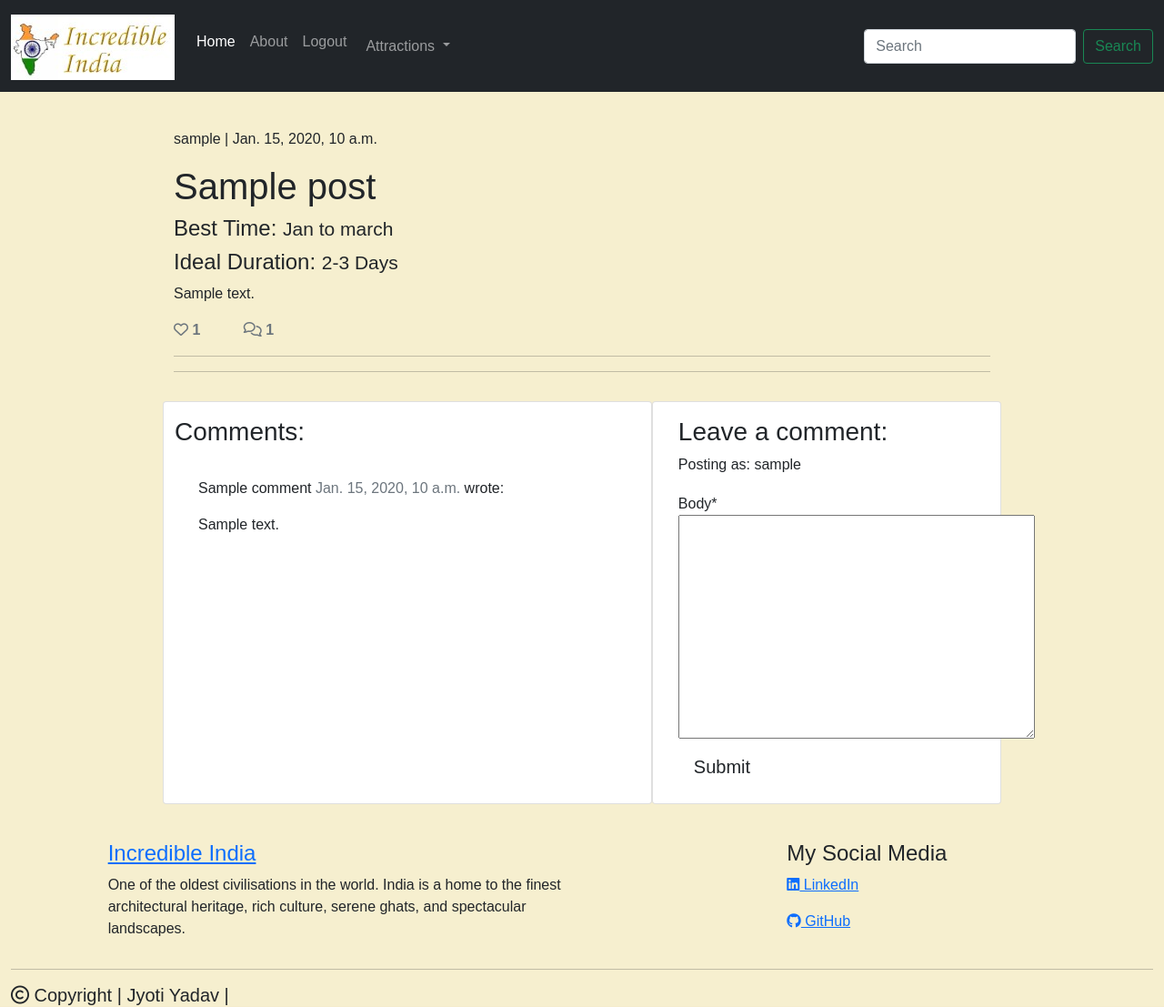
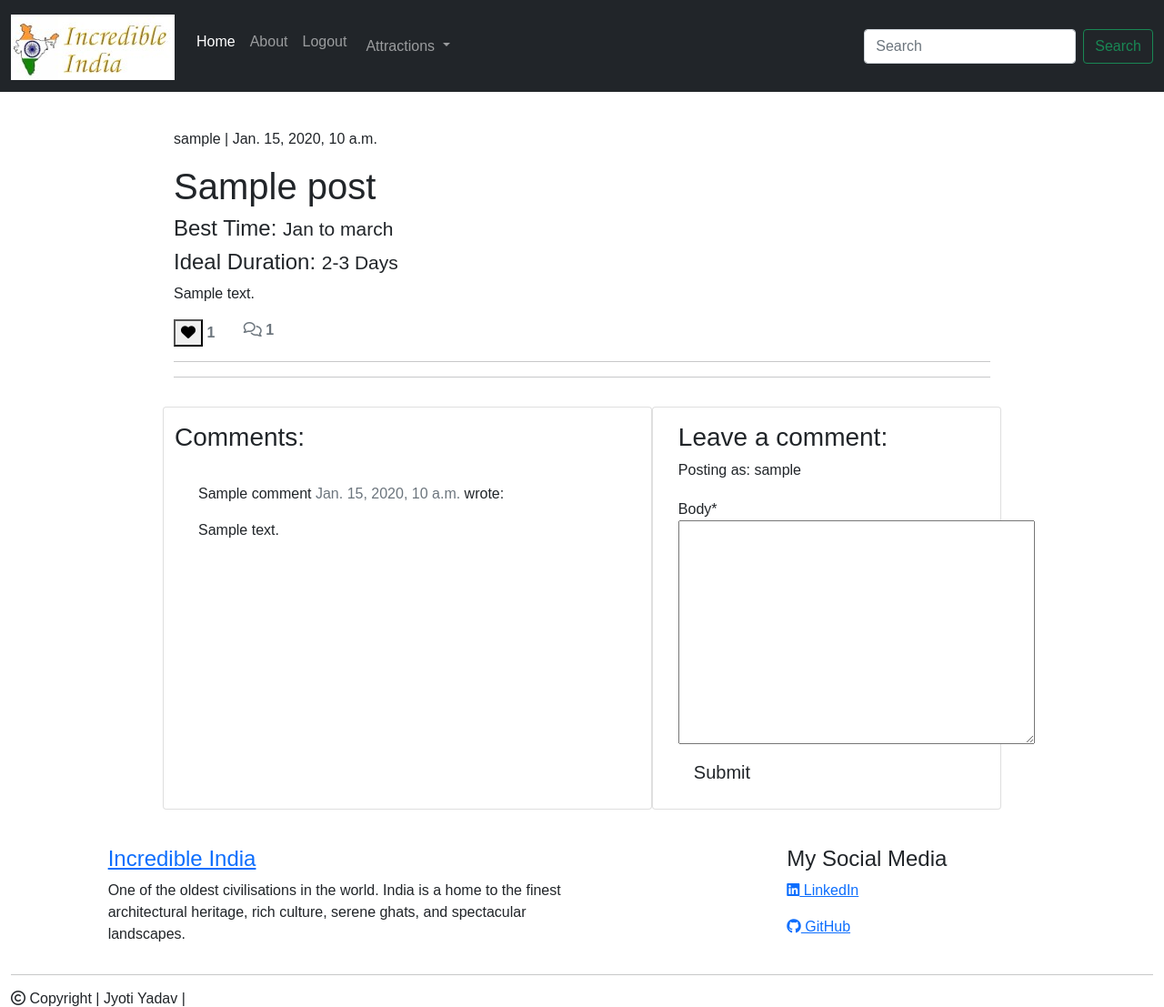
Before and after one commit to jyotiyadav2508/Blog_Website_PP4, a Django app: a page that uses templates/base.html in a window 1280 px wide. Shown: the whole page at 91% size. Run offline with Django 3.2, Linux system fonts and the light colour scheme; a user stored in the database is signed in; tables that the repository leaves empty hold one stand-in row (values such as "Sample post"); one stand-in notice (Sample message) is shown; some libraries are stand-ins or nearby versions.

Commit message:
Create view for like/unlike a post

```diff
--- a/blog/urls.py
+++ b/blog/urls.py
@@ -4,4 +4,5 @@ from django.urls import path
 urlpatterns = [
     path('', views.PostList.as_view(), name='home'),
     path('<slug:slug>/', views.PostDetail.as_view(), name='post_detail'),
+    path('like/<slug:slug>/', views.PostLike.as_view(), name='post_like'),
 ]
--- a/blog/views.py
+++ b/blog/views.py
@@ -1,5 +1,7 @@
-from django.shortcuts import render, get_object_or_404
+from django.shortcuts import render, get_object_or_404, reverse
 from django.views import generic, View
+from django.contrib import messages
+from django.http import HttpResponseRedirect
 from .models import Post
 from .forms import CommentForm
 
@@ -17,7 +19,7 @@ class PostList(generic.ListView):
 
 class PostDetail(View):
     """
-    Render the full Post details page
+    Render the full Post details page with approved comments
     """
     def get(self, request, slug, *args, **kwargs):
         queryset = Post.objects.filter(status=1)
@@ -39,6 +41,9 @@ class PostDetail(View):
         )
 
     def post(self, request, slug, *args, **kwargs):
+        """
+        Current user can submit a comment on the post
+        """
         queryset = Post.objects.filter(status=1)
         post = get_object_or_404(queryset, slug=slug)
         comments = post.comments.filter(approved=True).order_by('created_on')
@@ -67,3 +72,20 @@ class PostDetail(View):
                 "comment_form": CommentForm()
             },
         )
+
+
+class PostLike(View):
+    """
+    When a post is liked/unliked, the slug is noted
+    and the like/unlike is counted. Total likes display
+    """
+    def post(self, request, slug, *args):
+        post = get_object_or_404(Post, slug=slug)
+
+        if post.likes.filter(id=self.request.user.id).exists():
+            post.likes.remove(request.user)
+            messages.success(request, 'You have unliked this post.')
+        else:
+            post.likes.add(request.user)
+            messages.success(request, 'You have liked this post, Thanks!')
+        return HttpResponseRedirect(reverse('post_detail', args=[slug]))
--- a/static/css/style.css
+++ b/static/css/style.css
@@ -1,5 +1,5 @@
 body {
-    background-color: #f6efcf;
+    /* background-color: #f6efcf; */
     font-family: 'Source Sans Pro', sans-serif;
     margin-bottom: 60px;
     height: 100vh;
@@ -42,9 +42,9 @@ body {
 #footer {
     position: relative;
     padding: 25px;
-    margin-top: 50px;
-    background-color: rgb(36, 35, 35);
-    color: #fff;
+    margin: 50px;
+    background-color: rgb(113, 110, 110);
+    color: #E84610;
     width: 100%;
     z-index: 1000;
     border-top: 2px solid #E84610;
--- a/templates/base.html
+++ b/templates/base.html
@@ -85,6 +85,18 @@
             </div>
         </div>
     </nav>
+    <div class="container">
+        <div class="row">
+            <div class="col-md-8 offset-md-2">
+                {% for message in messages %}
+                <div class="alert {{ message.tags }} alert-dismissible fade show" id="msg" role="alert">
+                    {{ message | safe }}
+                    <button type="button" class="btn-close" data-bs-dismiss="alert" aria_label="Close"></button>
+                </div>
+                {% endfor %}
+            </div>
+        </div>
+    </div>
 
     <section>
         {% block content %}
@@ -113,9 +125,16 @@
             </div>
             <hr>
             <div class="copyright">
-                <h5><i class="far fa-copyright"></i> Copyright | Jyoti Yadav | <span id="year"></span></h5>
+                <h6><i class="far fa-copyright"></i> Copyright | Jyoti Yadav | <span id="year"></span></h6>
             </div>
     </footer>
+    <script>
+        setTimeout(function() {
+            let messages = document.getElementById("msg");
+            let alert = new bootstrap.Alert(messages);
+            alert.close();
+        }, 3000);
+    </script>
 </body>
 
 </html>
--- a/templates/post_detail.html
+++ b/templates/post_detail.html
@@ -32,7 +32,22 @@
                 </p>
                 <div class="row">
                     <div class="col-1">
-                        <strong class="text-secondary"><i class="far fa-heart"></i> {{ post.number_of_likes }} </strong>
+                        <strong>
+                            {% if user.is_authenticated %}
+                            <form class="d-inline" action="{% url 'post_like' post.slug %}" method="POST">
+                                {% csrf_token %}
+                                {% if liked %}
+                                <button type="submit" name="blogpost_id" value="{{post.slug}}" class="btn-like"><i class="fas fa-heart"></i></button>
+                                {% else %}
+                                <button type="submit" name="blogpost_id" value="{{post.slug}}" class="btn-like"><i class="far fa-heart"></i></button>
+                                {% endif %}
+                            </form>
+                            {% else %}
+                            <span class="text-secondary"><i class="far fa-heart"></i></span>
+                            {% endif %}
+                            <span class="text-secondary"> {{ post.number_of_likes }}</span>
+                        </strong>
+
                     </div>
                     <div class="col-1">
                         {% with comments.count as total_comments %}
```
Also changed, not shown: incredible_india/settings.py (+9 -0 lines).
